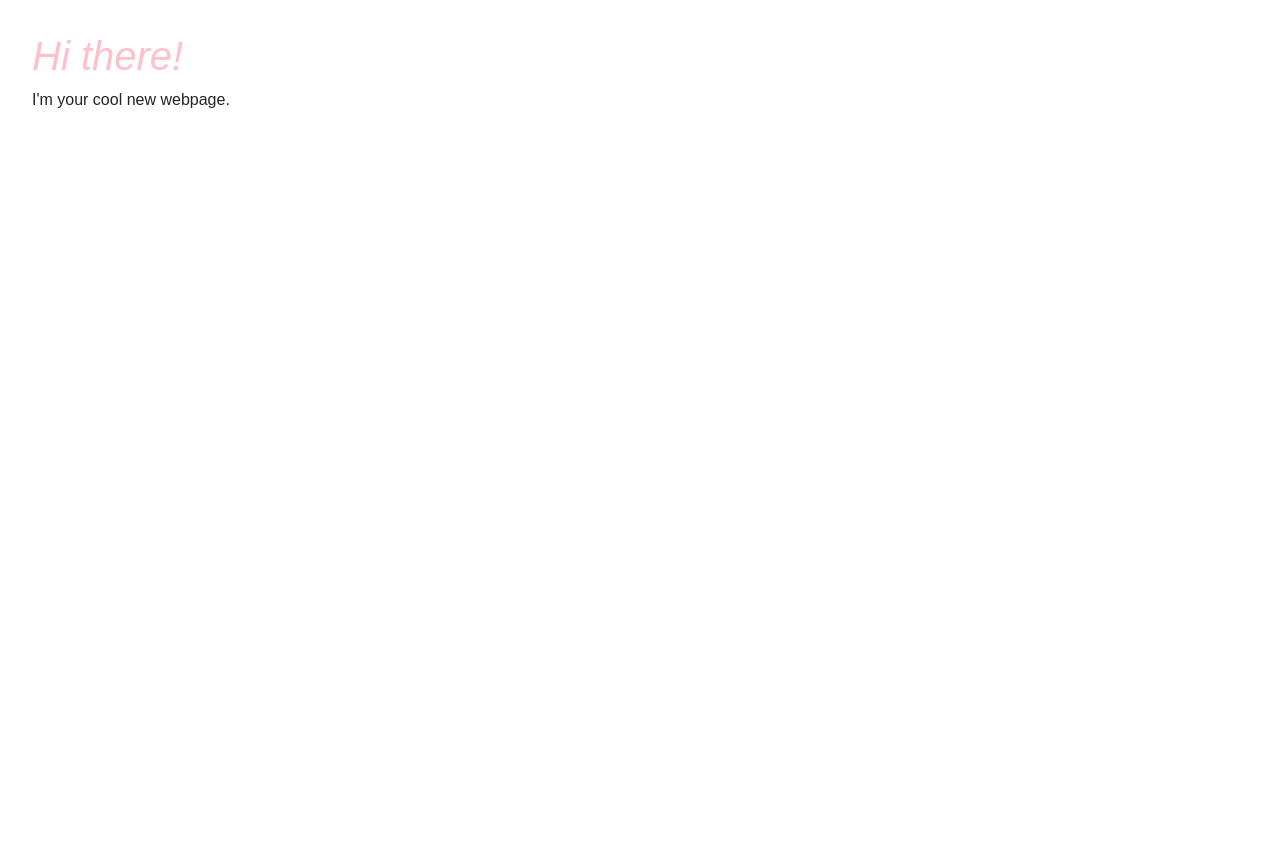
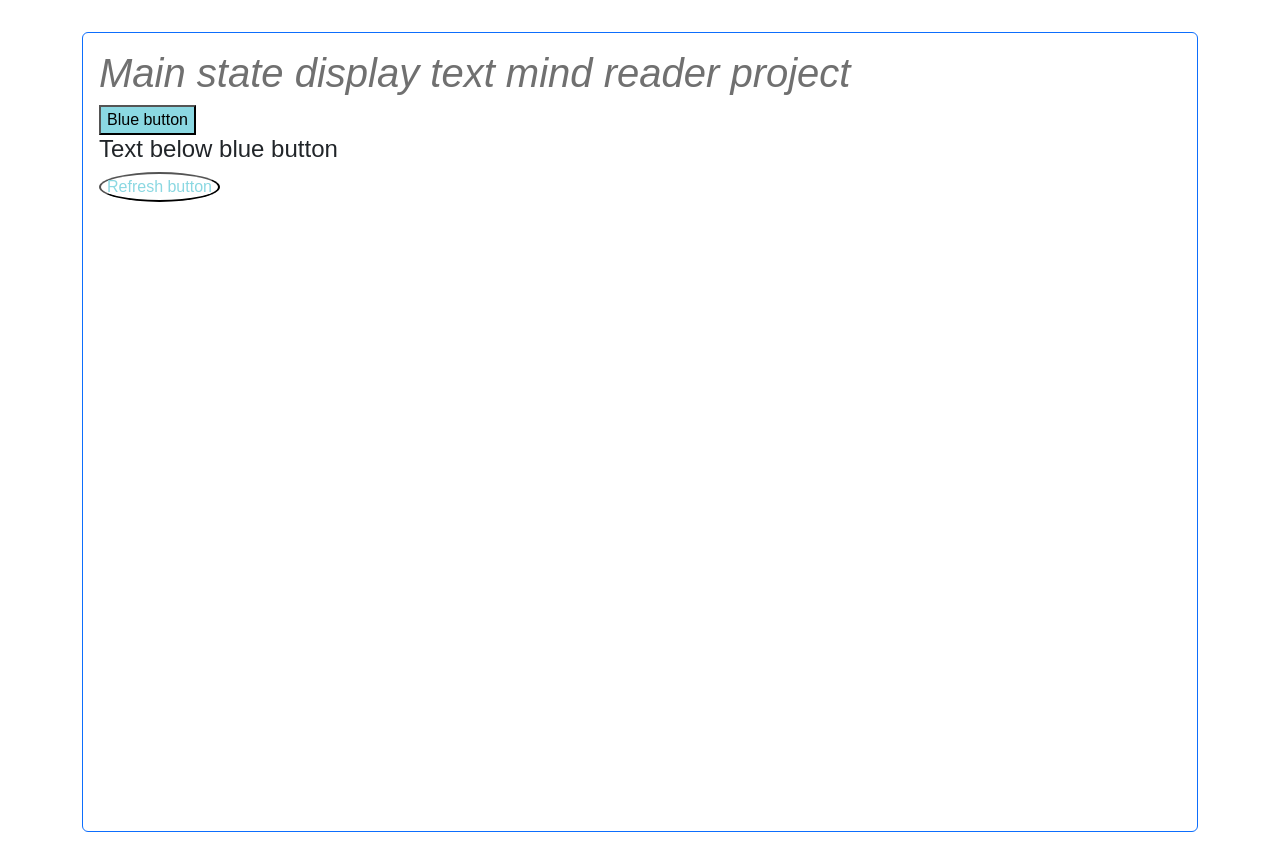
Before and after one commit to CaitlinSchaef/MindReaderProject, a plain HTML site: page repo/index.html in a window 1280 px wide. Before the commit the page ends 800 px from the top, so only its background shows below. Drawn offline with nearby package versions, Linux system fonts and the light colour scheme; files that its build step writes are made by us from their sources; files whose address does not match are found by name; a web font is replaced by a local one.

Commit message:
updated html

```diff
--- a/css/style.css
+++ b/css/style.css
@@ -17,9 +17,37 @@ body {
   font-weight: 300;
   font-style: normal;
   margin: 2em;
+  height: 100%;
+}
+
+.container {
+  height: 100%;
 }
 
 h1 {
   font-style: italic;
-  color: pink;
+  color: #707070;
 }
+
+.blueButton {
+  background-color: #8bd8e2
+}
+
+.roundButton {
+  border-radius: 50%;
+  background-color: white;
+  color: #8bd8e2;
+
+}
+
+
+.button {
+  border: white;
+  color: white;
+  padding: 20px;
+  text-align: center;
+  text-decoration: none;
+  display: inline-block;
+  font-size: 16px;
+  margin: 4px 2px;
+}
--- a/js/main.js
+++ b/js/main.js
@@ -1,4 +1,27 @@
 // main.js
+
+// define a variable and set it to your mainText id (html element)
+
+
+
+// set the text inside that variable to the first page text
+
+
+
+// define a variable for what page we are on
+
+
+
+// either write an if statement or a switch statement that considers the page variable and sets the text for mainText depending on page
+
+let mainText = document.getElementById('mainText')
+
+let blueButton = document.getElementById('blueButton')
+
+let roundButton = document.getElementById('roundButton')
+
+let belowButtonText = document.getElementById('belowButtonText')
+
 
 function init(){
   console.log("hello world!");
--- a/repo/index.html
+++ b/repo/index.html
@@ -7,15 +7,62 @@
     <!-- Bootstrap styles -->
     <link href="https://cdn.jsdelivr.net/npm/bootstrap@5.3.3/dist/css/bootstrap.min.css" rel="stylesheet" integrity="sha384-QWTKZyjpPEjISv5WaRU9OFeRpok6YctnYmDr5pNlyT2bRjXh0JMhjY6hW+ALEwIH" crossorigin="anonymous">
     <!-- project styles -->
-    <link rel="stylesheet" href="./css/style.css">
+    <link rel="stylesheet" href="../css/style.css">
     <link rel="stylesheet" href="https://use.typekit.net/spr1tsy.css">
   </head>
-  <body>
-    <h1>Hi there!</h1>
+  <body class= "vh-100">
 
-    <p>
-      I'm your cool new webpage.
-    </p>
+<!--
+  body h-100
+  DIV container h-100
+    div h-40
+    div h-10
+    div h-30
+    div h-20
+    must equal the h of their parent
+    div
+    body
+-->
+
+<div class="container h-100">
+  <!-- row
+  column
+then the rest of present code
+-->
+  <div class="card border-primary h-100">
+    <div>
+      <div>
+        <div class="card-body">
+        <h1 id="mainText">Main state display text mind reader project</h1>
+        <button class="blueButton" id="blueButton">Blue button</button>
+        <h4 id="belowButtonText">Text below blue button</h4>
+        <button class="roundButton" id="roundButton">Refresh button</button>
+        </div>
+      </div>
+    </div>
+  </div>
+
+
+
+
+
+
+<!--
+    <div class="container">
+      <div class="row w-100 h-100">
+        <div class="col">
+          <div class="card mx-auto mb-2">
+            <div class="card-body">
+              <h1 class="card-title">Main state display text mind reader</h1>
+              <a href="#" class="btn btn-primary">Next</a>
+              <h4 class="card-text">Button instructions</h4>
+              <button class="roundButton" id="roundButton">Round</button>
+              </div>
+            </div>
+         </div>
+    </div>
+
+  -->
 
     <!-- BootStrap JavaScript -->
     <script src="https://cdn.jsdelivr.net/npm/@popperjs/core@2.11.8/dist/umd/popper.min.js" integrity="sha384-I7E8VVD/ismYTF4hNIPjVp/Zjvgyol6VFvRkX/vR+Vc4jQkC+hVqc2pM8ODewa9r" crossorigin="anonymous"></script>
```
Also changed, not shown: 1 other file.
